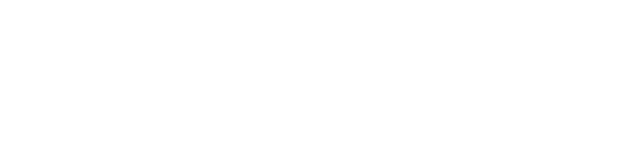
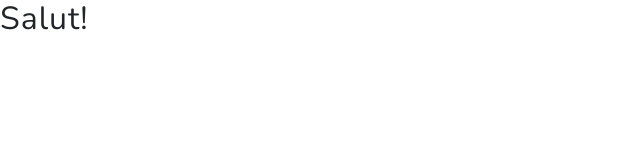
Before and after one commit to illumiakicks/theartclub, a plain HTML site: page articles/templatearticle.html in a window 1280 px wide. Shown: the whole page, without its empty margins (0-640 px from the left). Drawn offline with nearby package versions, Linux system fonts and the light colour scheme.

Commit message:
Update templatearticle.html

```diff
--- a/articles/templatearticle.html
+++ b/articles/templatearticle.html
@@ -33,4 +33,6 @@
                 </div>
             </div>
         </nav>
+
+    <h2>Salut!</h2>
     </body>
```
